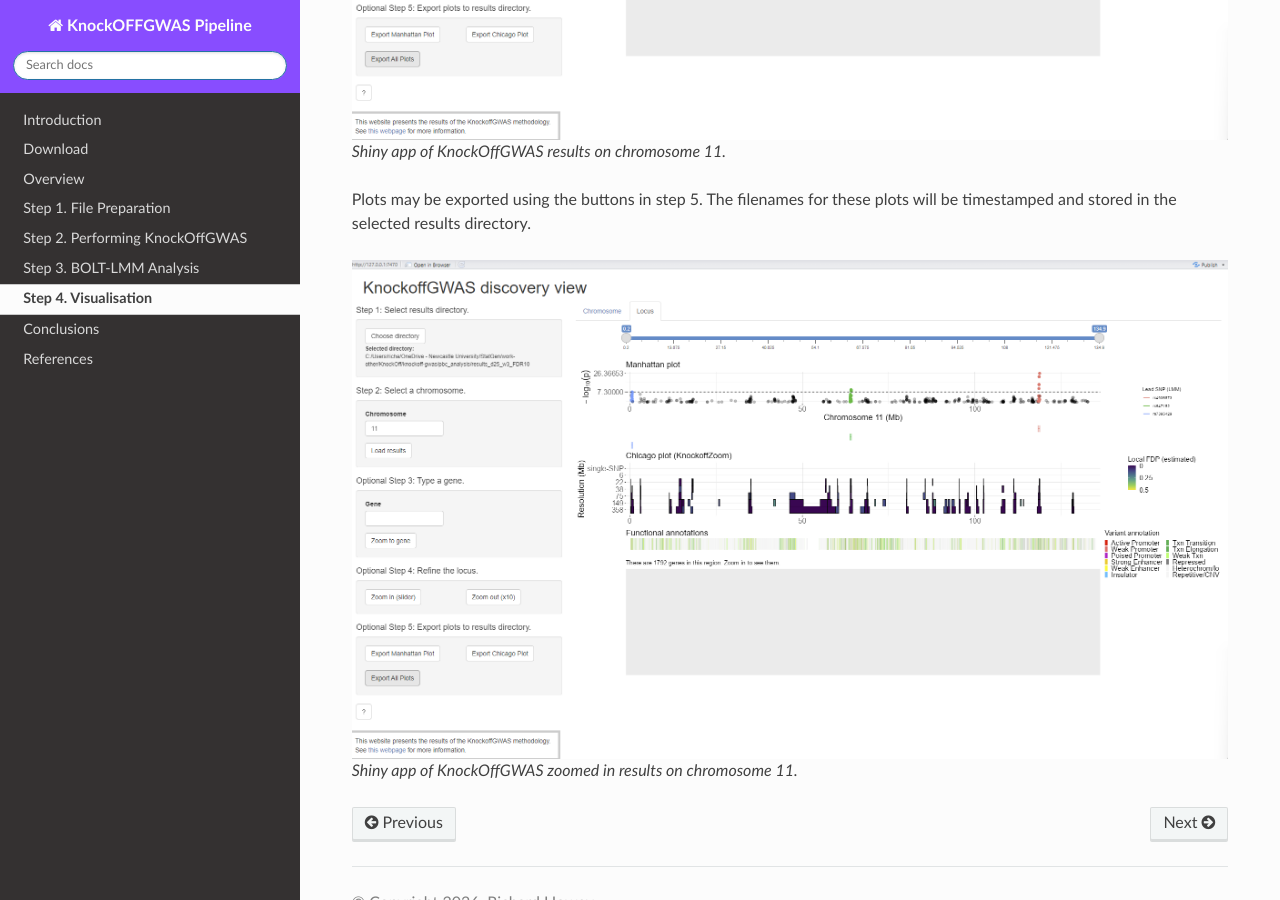
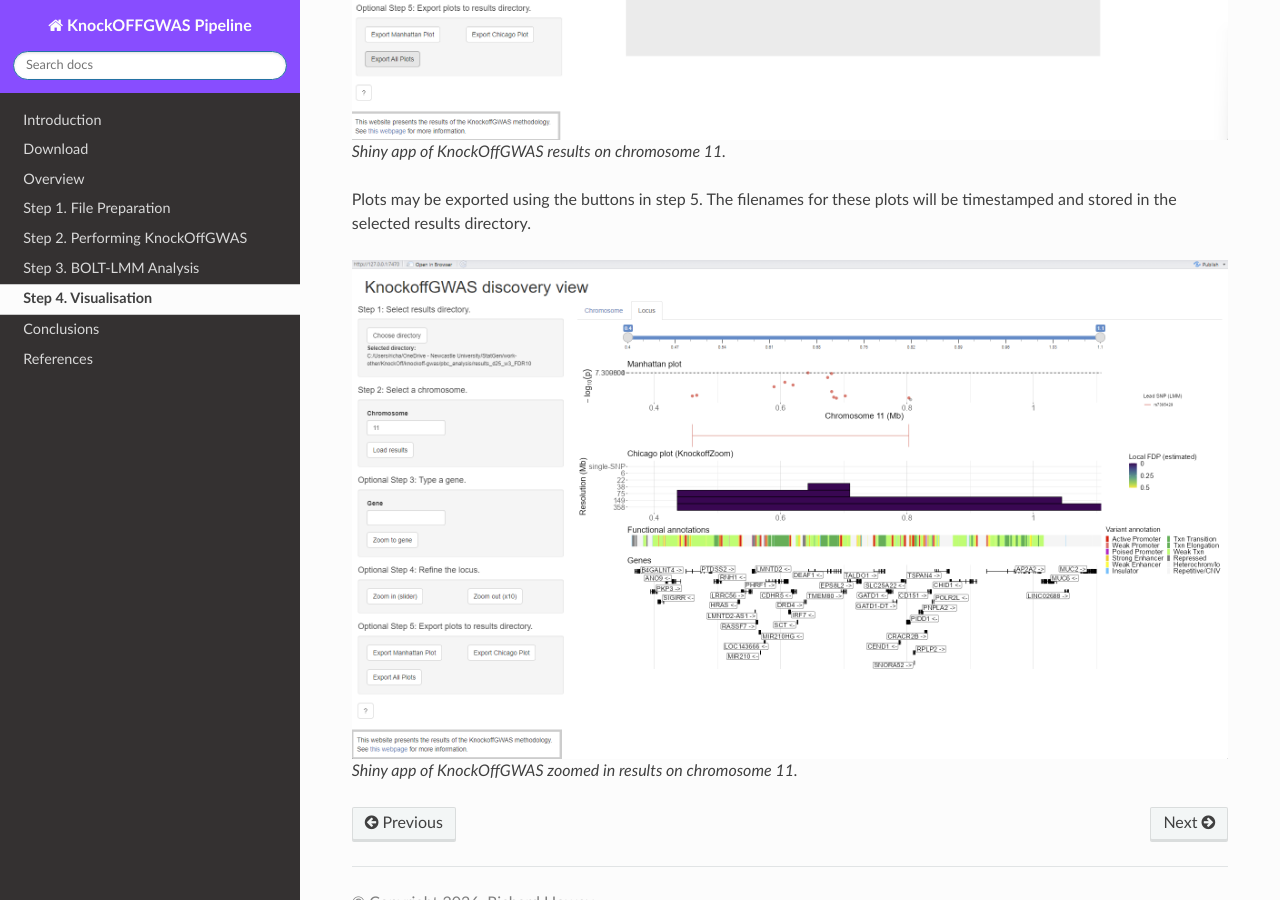
Before and after one commit to NewcastleRSE/knockoff-gwas, a Sphinx documentation site: the page built from docs/visualisation.rst, in a window 1280 px wide and 900 px high, scrolled down 761 px. Built offline with Sphinx 7.4.7 and the Read the Docs theme 3.1.0, drawn with Linux system fonts in a browser that asks for light colours; cross-references to code outside the pages are shown as plain code.

Commit message:
Update visualisation.rst

```diff
--- a/docs/visualisation.rst
+++ b/docs/visualisation.rst
@@ -20,7 +20,7 @@ Plots may be exported using the buttons in step 5. The filenames for these plots
 
 .. _flow-fig:
 
-.. figure:: images/shiny-app1.png
+.. figure:: images/shiny-app2.png
    :class: custom-figure
 
    Shiny app of KnockOffGWAS zoomed in results on chromosome 11.
```
